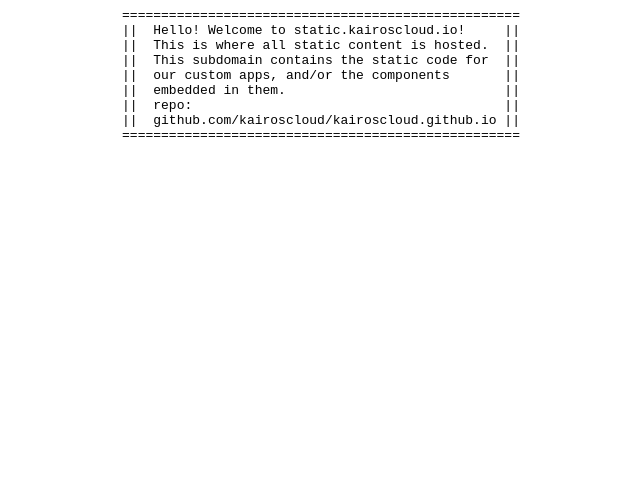
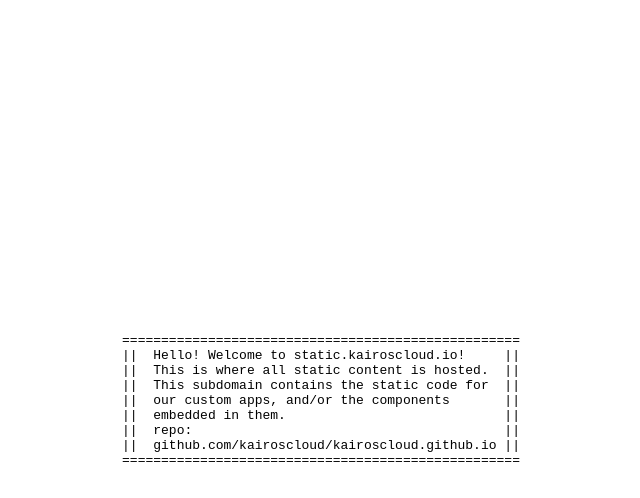
Before and after one commit to kairoscloud/kairoscloud.github.io, a plain HTML site: page index.html in a window 1280 px wide. Shown: the whole page, without its empty margins (319-959 px from the left). Drawn offline with Linux system fonts and the light colour scheme.

Commit message:
Update index.html

```diff
--- a/index.html
+++ b/index.html
@@ -1,4 +1,4 @@
-<pre style="display: flex; justify-content: center; align-items: center">
+<pre style="display: flex; justify-content: center; align-items: center; height: 20vh; margin-top: 40vh">
 ===================================================
 ||  Hello! Welcome to static.kairoscloud.io!     ||
 ||  This is where all static content is hosted.  ||
```
